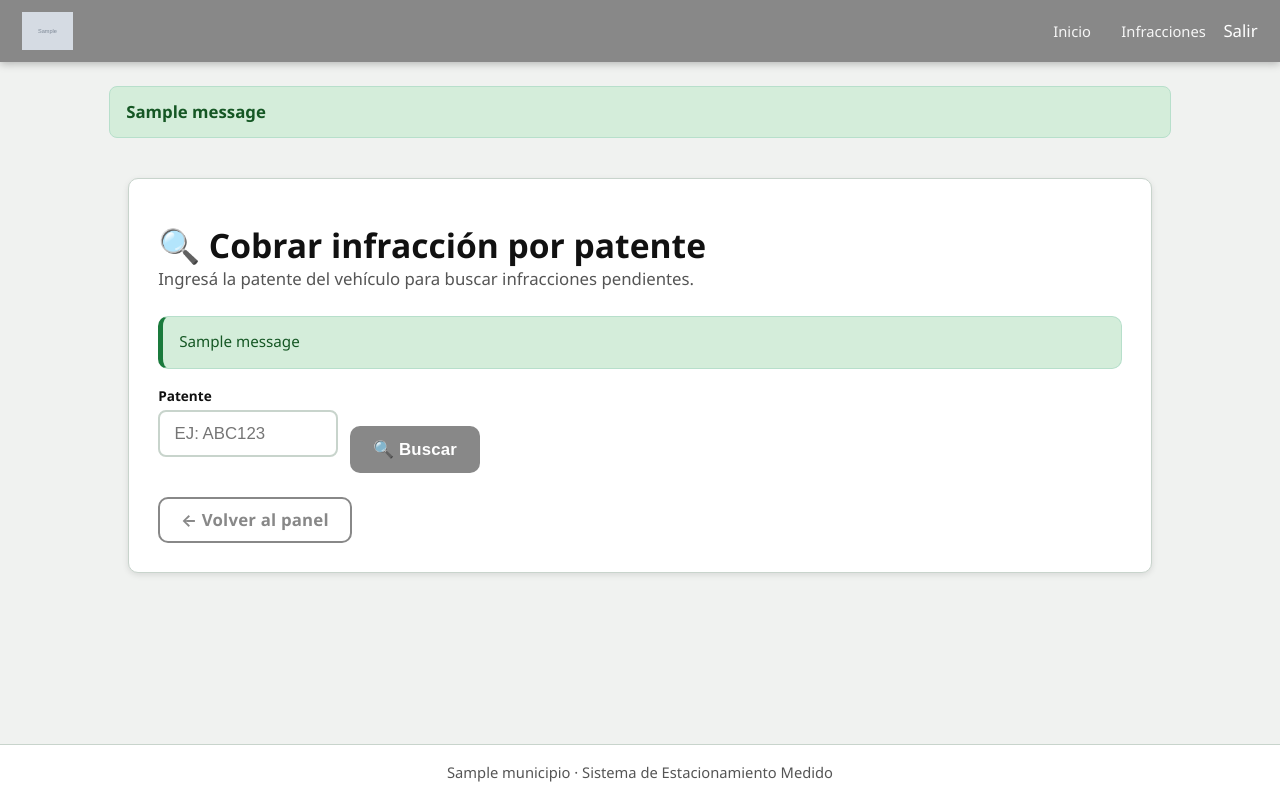
After one commit to PolloLopez/estacionamiento_proyecto, a Django app: page /usuarios/vendedores/cobrar-infraccion/ in a window 1280 px wide. The commit adds this page. Run offline with Django 5.2, Linux system fonts and the light colour scheme; a user stored in the database is signed in; tables that the repository leaves empty hold one stand-in row (values such as "Sample post"); grey boxes marked "Sample" are stand-in pictures; one stand-in notice (Sample message) is shown.

Commit message:
fix(seguridad): auditoría completa — auth, dinero, multi-tenancy y nuevas features
SEGURIDAD / FIXES CRÍTICOS
- pagar_infraccion: agregar select_for_update() en Infraccion y Usuario
  para prevenir race condition de doble pago concurrente
- dashboard_admin: todas las queries ahora filtran por municipio
  (infracciones, patentes, cobros — antes sin filtro = fuga de datos)
- estacionar_vehiculo: validar ownership del vehiculo_id con FK usuario
- ticket_cobro: filtrar Estacionamiento por subcuadra__municipio
- logout: cambiar de GET a POST (previene CSRF logout por link externo)
- mp_webhook: usar transaction_amount de MP en vez del metadata del cliente
- panel_exenciones: búsqueda de vehículo filtrada por municipio

FLUJO DE DINERO
- admin_infracciones acción cobrar: registrar MovimientoCaja en caja
  de quien cobra (admin o vendedor)
- cobrar_infraccion_vendedor: nueva vista — kiosco busca por patente,
  ve infracción pendiente y la cobra con registro atómico en su caja

INFRACCIONES / INSPECTORES
- services_infracciones: foto de infracción solo desde cámara del teléfono
  (capture=environment) + marca de agua GPS con Pillow (patente,
  inspector, coordenadas, fecha). Falla gracefully si Pillow no disponible
- registrar_infraccion.html: captura GPS con navigator.geolocation,
  botón submit bloqueado hasta obtener coordenadas

CONDUCTORES
- mis_infracciones: redirigir no-conductores a su panel; conductores
  sin vehículos y no verificados → solicitar_verificacion
- historial_infracciones.html: ocultar botones de pago en vista gestión
  (es_vista_gestion=True) para inspectores/admins

NUEVOS ARCHIVOS
- templates/vendedores/cobrar_infraccion.html
- app_estacionamiento/use_cases/pagar_infraccion.py (reescrito con locks)

```diff
--- a/app_estacionamiento/urls.py
+++ b/app_estacionamiento/urls.py
@@ -56,6 +56,7 @@ urlpatterns = [
     path("vendedores/resumen/", views.resumen_caja, name="vendedores_resumen_caja"),
     path("vendedores/caja/", views.caja_inspector, name="vendedores_caja"),
     path("vendedores/cerrar-caja/", views.cerrar_caja, name="vendedores_cerrar_caja"),
+    path("vendedores/cobrar-infraccion/", views.cobrar_infraccion_vendedor, name="vendedores_cobrar_infraccion"),
 
     # =========================
     # 💳 SALDO
--- a/app_estacionamiento/views.py
+++ b/app_estacionamiento/views.py
@@ -1015,11 +1015,27 @@ def finalizar_estacionamiento(request, estacionamiento_id):
 
 @require_login
 def mis_infracciones(request):
-    # Mostrar solo infracciones de vehículos vinculados a esta cuenta
-    # (funciona para conductores registrados Y usuarios que entraron con Google)
+    usuario = request.user
+
+    # Solo conductores tienen infracciones propias.
+    # Inspectores / admins / vendedores → redirigir a su panel.
+    if not usuario.es_conductor:
+        messages.info(request, "Esta sección es solo para conductores.")
+        return redirect_por_rol(usuario)
+
+    # Conductores no verificados: solo ven las infracciones de sus vehículos.
+    # Conductores verificados: ídem (en el futuro podríamos cruzar con el RNPA).
+    if not usuario.es_verificado and not usuario.vehiculos.exists():
+        messages.info(
+            request,
+            "No tenés vehículos registrados. "
+            "Agregá tu vehículo o verificá tu cuenta para ver tus infracciones."
+        )
+        return redirect("solicitar_verificacion")
+
     infracciones = (
         Infraccion.objects
-        .filter(vehiculo__vehiculousuario__usuario=request.user)
+        .filter(vehiculo__vehiculousuario__usuario=usuario)
         .distinct()
         .order_by("-creado_en")
     )
@@ -1029,7 +1045,7 @@ def mis_infracciones(request):
         "usuarios/historial_infracciones.html",
         {
             "infracciones": infracciones,
-            "saldo_usuario": request.user.saldo,
+            "saldo_usuario": usuario.saldo,
             "tiene_pendientes": infracciones.filter(estado="pendiente").exists(),
         }
     )
@@ -1090,6 +1106,10 @@ def gestion_infracciones(request):
     return render(request, "usuarios/historial_infracciones.html", {
         "usuario": usuario,
         "infracciones": infracciones,
+        # Pasar valores seguros para que el template no falle en comparaciones
+        "saldo_usuario": 0,
+        "tiene_pendientes": False,
+        "es_vista_gestion": True,  # el template puede ocultarlos botones de pago
     })
 
 @require_role("inspector")
@@ -1490,6 +1510,85 @@ def resumen_caja(request):
     registros = Estacionamiento.objects.filter(usuario=usuario).order_by("-hora_inicio")
 
     return render(request, 'vendedores/resumen_caja.html', {"registros": registros})
+
+
+@require_role("vendedor", "admin")
+def cobrar_infraccion_vendedor(request):
+    """
+    El kiosco/vendedor ingresa una patente, ve la infracción pendiente
+    y la cobra en efectivo. El monto queda registrado en su caja.
+
+    Nota: no valida horario de estacionamiento — el kiosco siempre puede cobrar.
+    """
+    vendedor = request.user
+    municipio = vendedor.municipio
+    infraccion = None
+    vehiculo = None
+    patente = ""
+
+    if request.method == "POST":
+        accion = request.POST.get("accion")
+        patente = (request.POST.get("patente") or "").strip().upper()
+
+        if accion == "buscar" and patente:
+            # Buscar vehículo en el municipio (o sin municipio asignado)
+            vehiculo = Vehiculo.objects.filter(
+                patente=patente
+            ).filter(
+                Q(municipio=municipio) | Q(municipio__isnull=True)
+            ).first()
+
+            if vehiculo:
+                infraccion = Infraccion.objects.filter(
+                    vehiculo=vehiculo,
+                    municipio=municipio,
+                    estado="pendiente"
+                ).order_by("-creado_en").first()
+
+                if not infraccion:
+                    messages.info(request, f"El vehículo {patente} no tiene infracciones pendientes.")
+            else:
+                messages.warning(request, f"No se encontró el vehículo con patente {patente}.")
+
+        elif accion == "cobrar":
+            infraccion_id = request.POST.get("infraccion_id")
+            if infraccion_id:
+                try:
+                    with transaction.atomic():
+                        inf = get_object_or_404(
+                            Infraccion,
+                            id=infraccion_id,
+                            municipio=municipio,
+                            estado="pendiente",
+                        )
+                        inf.estado = "pagada"
+                        inf.fecha_pago = timezone.now()
+                        inf.save()
+
+                        MovimientoCaja.objects.create(
+                            usuario=vendedor,
+                            monto=inf.monto,
+                            tipo="ingreso",
+                            descripcion=(
+                                f"Cobro infracción #{inf.id} — "
+                                f"{inf.vehiculo.patente}"
+                            ),
+                        )
+                    messages.success(
+                        request,
+                        f"✅ Infracción #{inf.id} cobrada. "
+                        f"Se registró ${inf.monto} en tu caja."
+                    )
+                except Exception as e:
+                    messages.error(request, f"Error al cobrar: {e}")
+                return redirect("vendedores_cobrar_infraccion")
+
+    return render(request, "vendedores/cobrar_infraccion.html", {
+        "infraccion": infraccion,
+        "vehiculo": vehiculo,
+        "patente": patente,
+    })
+
 
 @require_role("inspector", "vendedor", "admin")
 def cerrar_caja(request):
@@ -2434,7 +2533,7 @@ def resolver_verificacion(request, solicitud_id):
             aprobado=True,
         )
 
-        # 🔔 Notificación en la app (se muestra con botón "Entendido")
+        # 🔔 Notificación en la app
         Notificacion.objects.create(
             destinatario=solicitud.usuario,
             mensaje="✅ ¡Tu identidad fue verificada! El municipio confirmó tu cuenta.",
@@ -2468,56 +2567,58 @@ def resolver_verificacion(request, solicitud_id):
 
     # ── Exención ──────────────────────────────────────────────────────────────
     elif accion == "aprobar_exencion":
-        # Primero debe estar verificada la identidad del conductor
-        if solicitud.estado != "aprobada":
-            messages.error(request, "Debés aprobar la identidad del conductor antes de aprobar la exención.")
-            return redirect("gestionar_verificaciones")
-
         vehiculo = solicitud.vehiculo
         if not vehiculo:
             messages.error(request, "La solicitud no tiene vehículo asociado.")
             return redirect("gestionar_verificaciones")
 
-        tipo_exencion  = request.POST.get("tipo_exencion", solicitud.tipo_exencion_solicitado)
-        exento_global  = request.POST.get("exento_global") == "on"
-        subcuadras_ids = request.POST.getlist("subcuadras")
-        notas          = request.POST.get("notas_exencion", "").strip()
-
-        vehiculo.tipo_exencion  = tipo_exencion
-        vehiculo.exento_global  = exento_global
-        vehiculo.notas_exencion = (
-            notas or f"Aprobado por {request.user.correo} — solicitud #{solicitud.id}"
-        )
-        vehiculo.save(update_fields=["tipo_exencion", "exento_global", "notas_exencion"])
-
-        if not exento_global and subcuadras_ids:
-            municipio = request.user.municipio
-            subcuadras_validas = Subcuadra.objects.filter(
-                id__in=subcuadras_ids,
-                municipio=municipio
-            )
-            vehiculo.subcuadras_exentas.set(subcuadras_validas)
-        elif exento_global:
+        tipo_exencion = request.POST.get("tipo_exencion", "")
+        es_global = request.POST.get("exento_global") == "on"
+        subcuadra_ids = request.POST.getlist("subcuadras")
+        notas_exencion = request.POST.get("notas_exencion", "").strip()
+
+        vehiculo.tipo_exencion = tipo_exencion
+        vehiculo.notas_exencion = notas_exencion
+
+        if es_global:
+            vehiculo.exento_global = True
+            vehiculo.exento_parcial = False
             vehiculo.subcuadras_exentas.clear()
-
-        solicitud.estado_exencion    = "aprobada"
-        solicitud.notas_exencion_admin = ""
-        solicitud.save(update_fields=["estado_exencion", "notas_exencion_admin"])
-
+        else:
+            vehiculo.exento_global = False
+            vehiculo.exento_parcial = bool(subcuadra_ids)
+            vehiculo.subcuadras_exentas.set(subcuadra_ids)
+
+        vehiculo.save()
+
+        solicitud.estado_exencion = "aprobada"
+        solicitud.save(update_fields=["estado_exencion"])
+
+        tipo_label = dict(TIPOS_EXENCION).get(tipo_exencion, tipo_exencion)
         messages.success(
             request,
-            f"✅ Exención aprobada para {vehiculo.patente} ({solicitud.usuario.correo})."
+            f"✅ Exención '{tipo_label}' aplicada a {vehiculo.patente}."
+            + (" Global." if es_global else f" {len(subcuadra_ids)} subcuadra(s)."),
         )
 
+        Notificacion.objects.create(
+            destinatario=solicitud.usuario,
+            mensaje=f"✅ Tu exención fue aprobada para el vehículo {vehiculo.patente}.",
+        )
+
     elif accion == "rechazar_exencion":
-        notas = request.POST.get("notas_exencion_admin", "").strip()
-        solicitud.estado_exencion    = "rechazada"
-        solicitud.notas_exencion_admin = notas
+        notas_exencion_admin = request.POST.get("notas_exencion_admin", "").strip()
+        solicitud.estado_exencion = "rechazada"
+        solicitud.notas_exencion_admin = notas_exencion_admin
         solicitud.save(update_fields=["estado_exencion", "notas_exencion_admin"])
 
-        messages.warning(
-            request,
-            f"❌ Exención rechazada para {solicitud.usuario.correo}."
+        vehiculo_patente = solicitud.vehiculo.patente if solicitud.vehiculo else "(sin vehículo)"
+        messages.warning(request, f"❌ Exención rechazada para {vehiculo_patente}.")
+
+        motivo_texto = f" Motivo: {notas_exencion_admin}" if notas_exencion_admin else ""
+        Notificacion.objects.create(
+            destinatario=solicitud.usuario,
+            mensaje=f"❌ Tu solicitud de exención fue rechazada.{motivo_texto}",
         )
 
     return redirect("gestionar_verificaciones")
--- a/templates/usuarios/historial_infracciones.html
+++ b/templates/usuarios/historial_infracciones.html
@@ -68,7 +68,7 @@
               {% endif %}
             </td>
             <td style="text-align:center;">
-              {% if i.estado == "pendiente" %}
+              {% if i.estado == "pendiente" and not es_vista_gestion %}
                 {% if saldo_usuario >= i.monto %}
                   <button class="btn btn-sm"
                           style="font-size:0.82rem;"
--- /dev/null
+++ b/templates/vendedores/cobrar_infraccion.html
@@ -0,0 +1,138 @@
+{% extends "base.html" %}
+{% block title %}Cobrar Infracción{% endblock %}
+
+{% block content %}
+<div class="container">
+  <div class="panel">
+    <div class="panel-body">
+
+      <h1>🔍 Cobrar infracción por patente</h1>
+      <p class="text-muted" style="margin-bottom:1.5rem;">
+        Ingresá la patente del vehículo para buscar infracciones pendientes.
+      </p>
+
+      {% if messages %}
+        {% for message in messages %}
+          <div class="alert {% if message.tags == 'success' %}alert-success{% elif message.tags == 'warning' %}alert-warning{% else %}alert-danger{% endif %}"
+               style="margin-bottom:1rem;">{{ message }}</div>
+        {% endfor %}
+      {% endif %}
+
+      {# Formulario de búsqueda #}
+      <form method="post" style="margin-bottom:1.5rem; display:flex; gap:0.75rem; flex-wrap:wrap; align-items:flex-end;">
+        {% csrf_token %}
+        <input type="hidden" name="accion" value="buscar">
+        <div>
+          <label for="patente" style="display:block; font-size:0.85rem; font-weight:600; margin-bottom:0.3rem;">Patente</label>
+          <input type="text"
+                 id="patente"
+                 name="patente"
+                 value="{{ patente }}"
+                 placeholder="Ej: ABC123"
+                 maxlength="10"
+                 style="text-transform:uppercase; width:180px;"
+                 autocomplete="off"
+                 required>
+        </div>
+        <button type="submit" class="btn">🔍 Buscar</button>
+        {% if patente %}
+          <a href="{% url 'vendedores_cobrar_infraccion' %}" class="btn btn-outline">Limpiar</a>
+        {% endif %}
+      </form>
+
+      {# Resultado de búsqueda #}
+      {% if patente and vehiculo %}
+        <div class="card" style="margin-bottom:1rem; background:var(--color-bg-alt, #f8f9fa);">
+          <div style="font-size:0.85rem; color:var(--color-muted); margin-bottom:0.25rem;">Vehículo encontrado</div>
+          <div style="font-size:1.1rem; font-weight:700;">🚗 {{ vehiculo.patente }}
+            {% if vehiculo.marca or vehiculo.modelo %}
+              — {{ vehiculo.marca }} {{ vehiculo.modelo }}
+            {% endif %}
+          </div>
+        </div>
+      {% endif %}
+
+      {% if infraccion %}
+        <div class="card" style="border-left:4px solid var(--color-danger); margin-bottom:1.5rem;">
+          <h3 style="margin-bottom:0.75rem; color:var(--color-danger);">⚠️ Infracción pendiente #{{ infraccion.id }}</h3>
+
+          <div style="display:grid; grid-template-columns:1fr 1fr; gap:0.5rem 1.5rem; margin-bottom:1rem;">
+            <div>
+              <div class="text-muted" style="font-size:0.8rem;">Patente</div>
+              <div style="font-weight:700;">{{ infraccion.vehiculo.patente }}</div>
+            </div>
+            <div>
+              <div class="text-muted" style="font-size:0.8rem;">Monto</div>
+              <div style="font-weight:700; font-size:1.2rem; color:var(--color-danger);">${{ infraccion.monto }}</div>
+            </div>
+            <div>
+              <div class="text-muted" style="font-size:0.8rem;">Fecha</div>
+              <div>{{ infraccion.creado_en|date:"d/m/Y H:i" }}</div>
+            </div>
+            <div>
+              <div class="text-muted" style="font-size:0.8rem;">Inspector</div>
+              <div>{{ infraccion.inspector.get_full_name|default:infraccion.inspector.correo }}</div>
+            </div>
+            {% if infraccion.subcuadra %}
+            <div style="grid-column:1/-1;">
+              <div class="text-muted" style="font-size:0.8rem;">Ubicación</div>
+              <div>{{ infraccion.subcuadra }}</div>
+            </div>
+            {% endif %}
+          </div>
+
+          {# Botón cobrar con confirmación #}
+          <button class="btn"
+                  style="background:var(--color-danger); border-color:var(--color-danger);"
+                  onclick="document.getElementById('modal-cobrar').style.display='flex'">
+            💵 Cobrar en efectivo
+          </button>
+        </div>
+
+        {# Modal de confirmación #}
+        <div id="modal-cobrar"
+             style="display:none; position:fixed; inset:0; background:rgba(0,0,0,0.5);
+                    z-index:1000; align-items:center; justify-content:center;">
+          <div class="card" style="max-width:380px; width:90%; padding:1.5rem;">
+            <h3 style="margin-bottom:0.75rem;">Confirmar cobro</h3>
+            <p style="margin-bottom:0.5rem;">
+              Infracción <strong>#{{ infraccion.id }}</strong> · Patente <strong>{{ infraccion.vehiculo.patente }}</strong>
+            </p>
+            <p style="margin-bottom:1rem;">
+              Se registrarán <strong>${{ infraccion.monto }}</strong> en efectivo en tu caja.
+            </p>
+            <div style="display:flex; gap:0.75rem; justify-content:flex-end;">
+              <button class="btn btn-outline"
+                      onclick="document.getElementById('modal-cobrar').style.display='none'">
+                Cancelar
+              </button>
+              <form method="post">
+                {% csrf_token %}
+                <input type="hidden" name="accion" value="cobrar">
+                <input type="hidden" name="infraccion_id" value="{{ infraccion.id }}">
+                <input type="hidden" name="patente" value="{{ infraccion.vehiculo.patente }}">
+                <button type="submit"
+                        class="btn"
+                        style="background:var(--color-danger); border-color:var(--color-danger);">
+                  Confirmar cobro
+                </button>
+              </form>
+            </div>
+          </div>
+        </div>
+
+      {% elif patente and vehiculo %}
+        {# Vehículo encontrado pero sin infracciones #}
+        <div class="card" style="text-align:center; padding:1.5rem; color:var(--color-muted);">
+          ✅ El vehículo <strong>{{ vehiculo.patente }}</strong> no tiene infracciones pendientes.
+        </div>
+      {% endif %}
+
+      <div style="margin-top:1.5rem;">
+        <a href="{% url 'panel_vendedor' %}" class="btn btn-outline">← Volver al panel</a>
+      </div>
+
+    </div>
+  </div>
+</div>
+{% endblock %}
--- a/templates/vendedores/panel.html
+++ b/templates/vendedores/panel.html
@@ -43,6 +43,9 @@
         <a class="btn btn-outline" href="{% url 'vendedores_resumen_caja' %}">
           📊 Ver resumen
         </a>
+        <a class="btn btn-outline" href="{% url 'vendedores_cobrar_infraccion' %}">
+          ⚠️ Cobrar infracción
+        </a>
       </div>
 
     </div>
```
